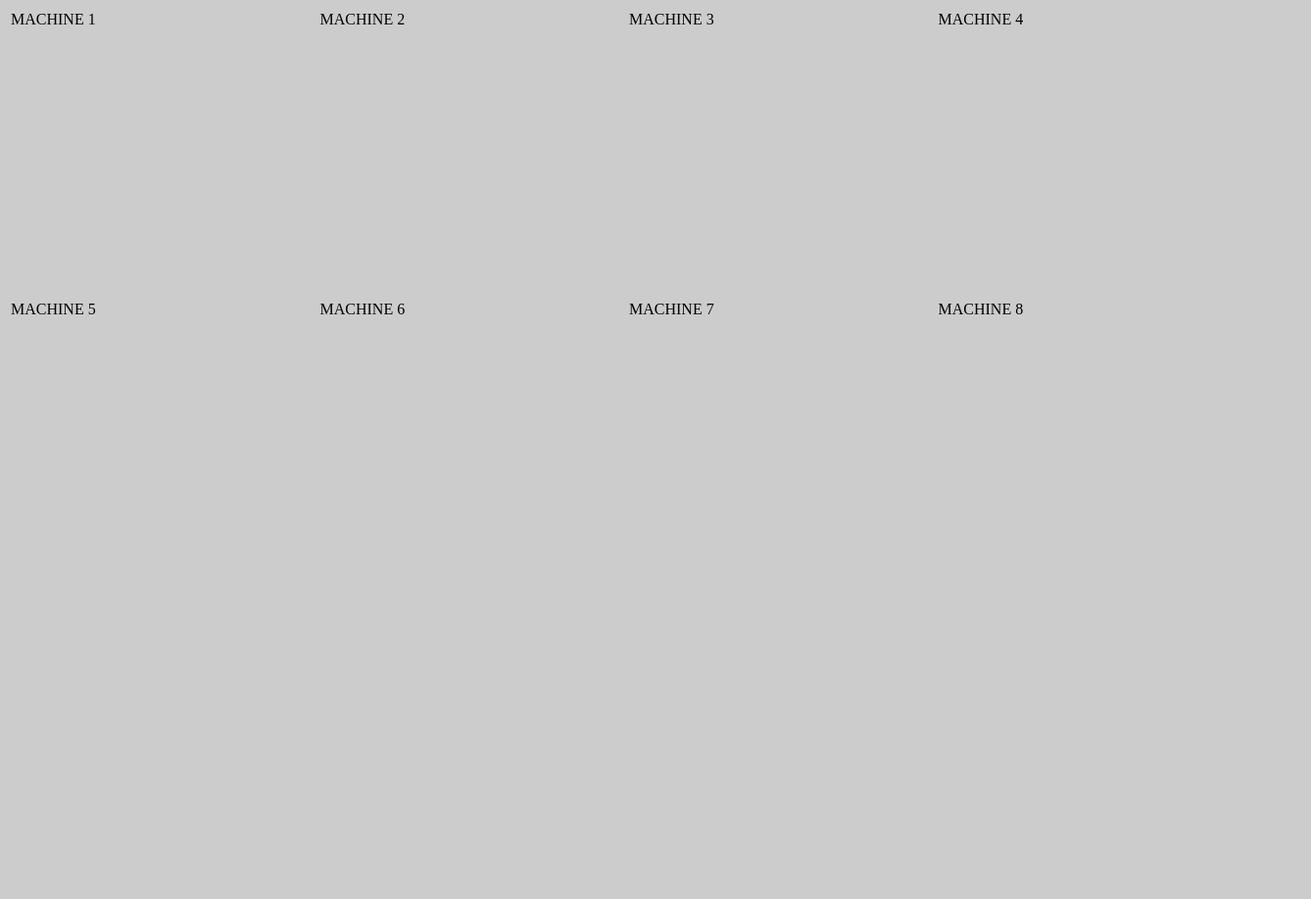
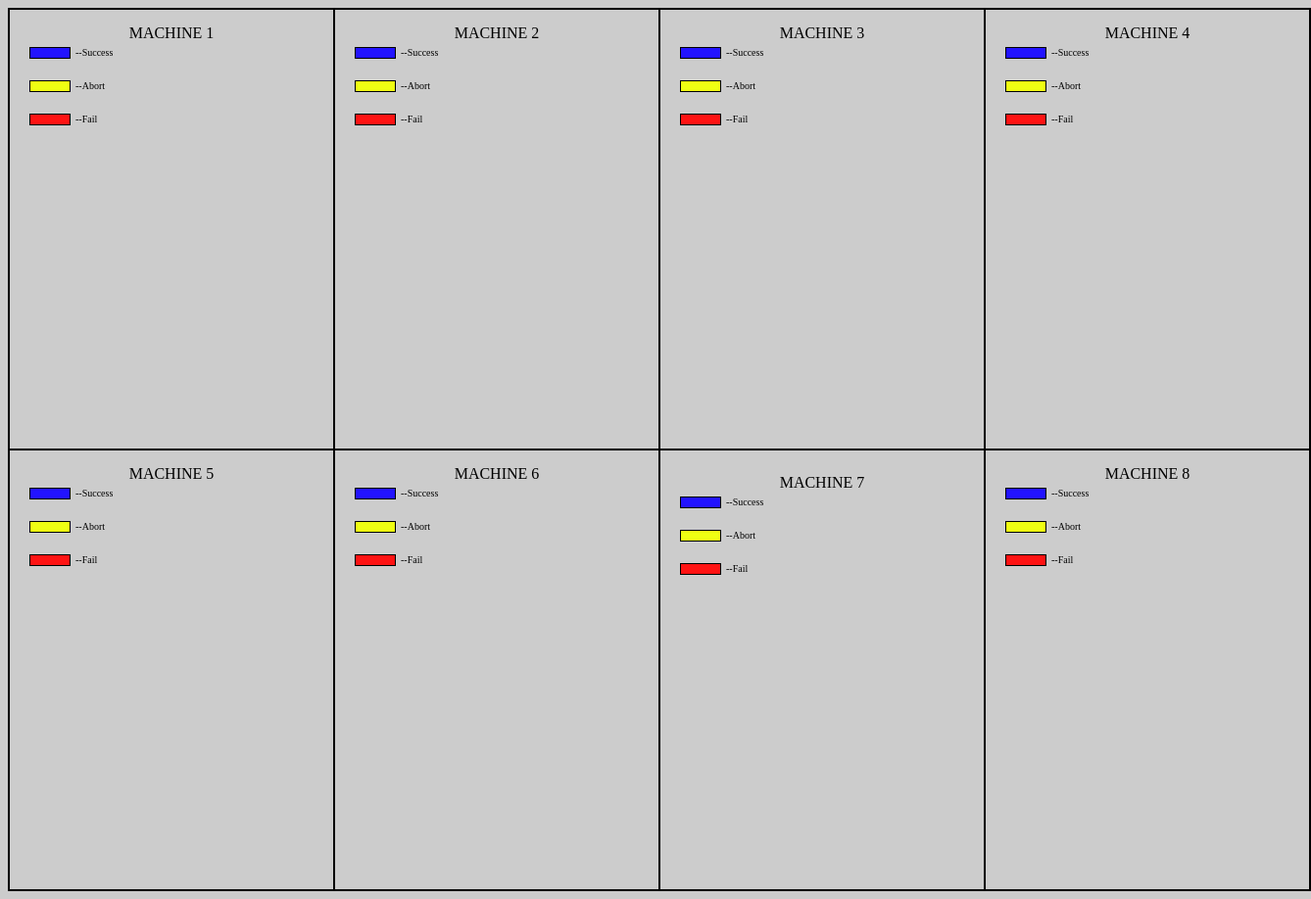
Before and after one commit to Pruthviraj98/htc-itmr-intern, a website: page 9/DASHBOARD2/index.html in a window 1280 px wide. Shown: the whole page at 98% size, 1338 px wide, since content can reach past the window. Before the commit the page ends 800 px from the top, so only its background shows below. Drawn offline with nearby package versions, Linux system fonts and the light colour scheme; no server answers.

Commit message:
update in the chart

```diff
--- a/9/DASHBOARD2/index.html
+++ b/9/DASHBOARD2/index.html
@@ -3,35 +3,189 @@
 <head>
 <meta name="viewport" content="width=device-width, initial-scale=1">
 </head>
+<style>
+table, th, td {
+  border: 2px solid black;
+  border-collapse: collapse;
+}
+td {
+  padding: 15px;
+}
+.foo {
+  float: left;
+  width: 40px;
+  height: 10px;
+  margin: 5px;
+  border: 1px solid rgba(0, 0, 0, 2);
+}
+
+.yellow {
+  background: #efff13;
+}
+
+
+.blue {
+  background: #2213ff;
+}
+
+.red {
+  background: #ff1313;
+}
+</style>
 <body>
 <table style = "width:100%">
 <tr>
 <td>
-  MACHINE 1
+  <div class="w3-container">
+<center>    MACHINE 1 </center>
+  <div class = "w3-display-container w3-white" style = "height:400px;">
+   <div class = "w3-display-topright">
+    <div class="foo blue"></div>
+    <font size="1">--Success</font>
+    <p></p>
+    <div class="foo yellow"></div>
+    <font size="1">--Abort</font>
+    <p></p>
+    <div class="foo red"></div>
+    <font size="1">--Fail</font>
+    <p></p>
+   </div>
    <canvas id="chart1" width = "300" height = "270"></canvas>
+  </div>
+</div>
 <td>
-  MACHINE 2
+  <div class="w3-container">
+<center>    MACHINE 2 </center>
+      <div class = "w3-display-container w3-white" style = "height:400px;">
+       <div class = "w3-display-topright">
+        <div class="foo blue"></div>
+        <font size="1">--Success</font>
+        <p></p>
+        <div class="foo yellow"></div>
+        <font size="1">--Abort</font>
+        <p></p>
+        <div class="foo red"></div>
+        <font size="1">--Fail</font>
+        <p></p>
+       </div>
        <canvas id="chart2" width = "300" height = "270"></canvas>
+      </div>
+    </div>
+ </td>
 <td>
-  MACHINE 3
+
+  <div class="w3-container">
+<center>  MACHINE 3 </center>
+      <div class = "w3-display-container w3-white" style = "height:400px;">
+       <div class = "w3-display-topright">
+        <div class="foo blue"></div>
+        <font size="1">--Success</font>
+        <p></p>
+        <div class="foo yellow"></div>
+        <font size="1">--Abort</font>
+        <p></p>
+        <div class="foo red"></div>
+        <font size="1">--Fail</font>
+        <p></p>
+       </div>
        <canvas id="chart3" width = "300" height = "270"></canvas>
+      </div>
+  </div>
+</td>
 <td>
-  MACHINE 4
+  <div class="w3-container">
+<center>  MACHINE 4 </center>
+  <div class = "w3-display-container w3-white" style = "height:400px;">
+   <div class = "w3-display-topright">
+    <div class="foo blue"></div>
+    <font size="1">--Success</font>
+    <p></p>
+    <div class="foo yellow"></div>
+    <font size="1">--Abort</font>
+    <p></p>
+    <div class="foo red"></div>
+    <font size="1">--Fail</font>
+    <p></p>
+   </div>
    <canvas id="chart4" width = "300" height = "270"></canvas>
+  </div>
+  </div>
 </tr>
 <tr>
 <td>
-  MACHINE 5
+  <div class="w3-container">
+<center>  MACHINE 5 </center>
+  <div class = "w3-display-container w3-white" style = "height:400px;">
+   <div class = "w3-display-topright">
+    <div class="foo blue"></div>
+    <font size="1">--Success</font>
+    <p></p>
+    <div class="foo yellow"></div>
+    <font size="1">--Abort</font>
+    <p></p>
+    <div class="foo red"></div>
+    <font size="1">--Fail</font>
+    <p></p>
     <canvas id="chart5" width = "300" height = "270"></canvas>
+   </div>
+  </div>
+  </div>
+</td>
 <td>
-  MACHINE 6
+  <div class="w3-container">
+  <center>MACHINE 6</center>
+  <div class = "w3-display-container w3-white" style = "height:400px;">
+   <div class = "w3-display-topright">
+    <div class="foo blue"></div>
+    <font size="1">--Success</font>
+    <p></p>
+    <div class="foo yellow"></div>
+    <font size="1">--Abort</font>
+    <p></p>
+    <div class="foo red"></div>
+    <font size="1">--Fail</font>
+    <p></p>
     <canvas id="chart6" width = "300" height = "270"></canvas>
+   </div>
+  </div>
+  </div>
+</td>
 <td>
-  MACHINE 7
+  <div class="w3-container">
+    <div class = "w3-display-container w3-white" style = "height:400px;">
+      <center>MACHINE 7</center>
+     <div class = "w3-display-topright">
+      <div class="foo blue"></div>
+      <font size="1">--Success</font>
+      <p></p>
+      <div class="foo yellow"></div>
+      <font size="1">--Abort</font>
+      <p></p>
+      <div class="foo red"></div>
+      <font size="1">--Fail</font>
+      <p></p>
+     </div>
      <canvas id="chart7" width = "300" height = "270"></canvas>
+    </div>
+  </div>
 <td>
-  MACHINE 8
+  <div class="w3-container">
+    <center>MACHINE 8 </center>
+  <div class = "w3-display-container w3-white" style = "height:400px;">
+   <div class = "w3-display-topright">
+    <div class="foo blue"></div>
+    <font size="1">--Success</font>
+    <p></p>
+    <div class="foo yellow"></div>
+    <font size="1">--Abort</font>
+    <p></p>
+    <div class="foo red"></div>
+    <font size="1">--Fail</font>
+    <p></p>
+   </div>
    <canvas id="chart8" width = "300" height = "270"></canvas>
+  </div>
+  </div>
 </tr>
 </table>
 <style>
@@ -46,8 +200,8 @@ body
 <script type="text/javascript">
 var socket = io.connect('http://localhost:3000/');
 
-var classifications = ['zero', 'one', 'two'];
-var colouarray = ['yellow', 'blue', 'red'];
+var classifications = ['one(Success)','zero(Abort)','two(Failiure)'];
+var colouarray = [ 'blue','yellow', 'red'];
 
 var initialData = [0, 0, 0];
 
@@ -60,77 +214,6 @@ var ctx6 = document.getElementById("chart6");
 var ctx7 = document.getElementById("chart7");
 var ctx8 = document.getElementById("chart8");
 
-var data1= {
-  labels: classifications,
-  datasets: [{
-    backgroundColor: colouarray,
-    label: "Machine 1",
-    data: initialData
-  }]
-}
-
-var data2= {
-  labels: classifications,
-  datasets: [{
-    backgroundColor: colouarray,
-    label: "Machine 2",
-    data: initialData
-  }]
-}
-
-var data3= {
-  labels: classifications,
-  datasets: [{
-    backgroundColor: colouarray,
-    label: "Machine 3",
-    data: initialData
-  }]
-}
-
-var data4= {
-  labels: classifications,
-  datasets: [{
-    backgroundColor: colouarray,
-    label: "Machine 4",
-    data: initialData
-  }]
-}
-
-var data5= {
-  labels: classifications,
-  datasets: [{
-    backgroundColor: colouarray,
-    label: "Machine 5",
-    data: initialData
-  }]
-}
-
-var data6= {
-  labels: classifications,
-  datasets: [{
-    backgroundColor: colouarray,
-    label: "Machine 6",
-    data: initialData
-  }]
-}
-
-var data7= {
-  labels: classifications,
-  datasets: [{
-    backgroundColor: colouarray,
-    label: "Machine 7",
-    data: initialData
-  }]
-}
-
-var data8= {
-  labels: classifications,
-  datasets: [{
-    backgroundColor: colouarray,
-    label: "Machine 8",
-    data: initialData
-  }]
-}
 
 var socket = io.connect('http://localhost:3000/');
 socket.on('temp', function(data) { //As a temp data is received
@@ -144,6 +227,7 @@ socket.on('temp', function(data) { //As a temp data is received
         label: "Machine 1",
         data: dat['zerOneTwo1']
       }]
+
     }
     var chart1 = new Chart(ctx1, {
     type: 'bar',
```
Also changed, not shown: 9/DASHBOARD2/server.js (+8 -8 lines). Lines whose indentation alone changed are shown as unchanged.
